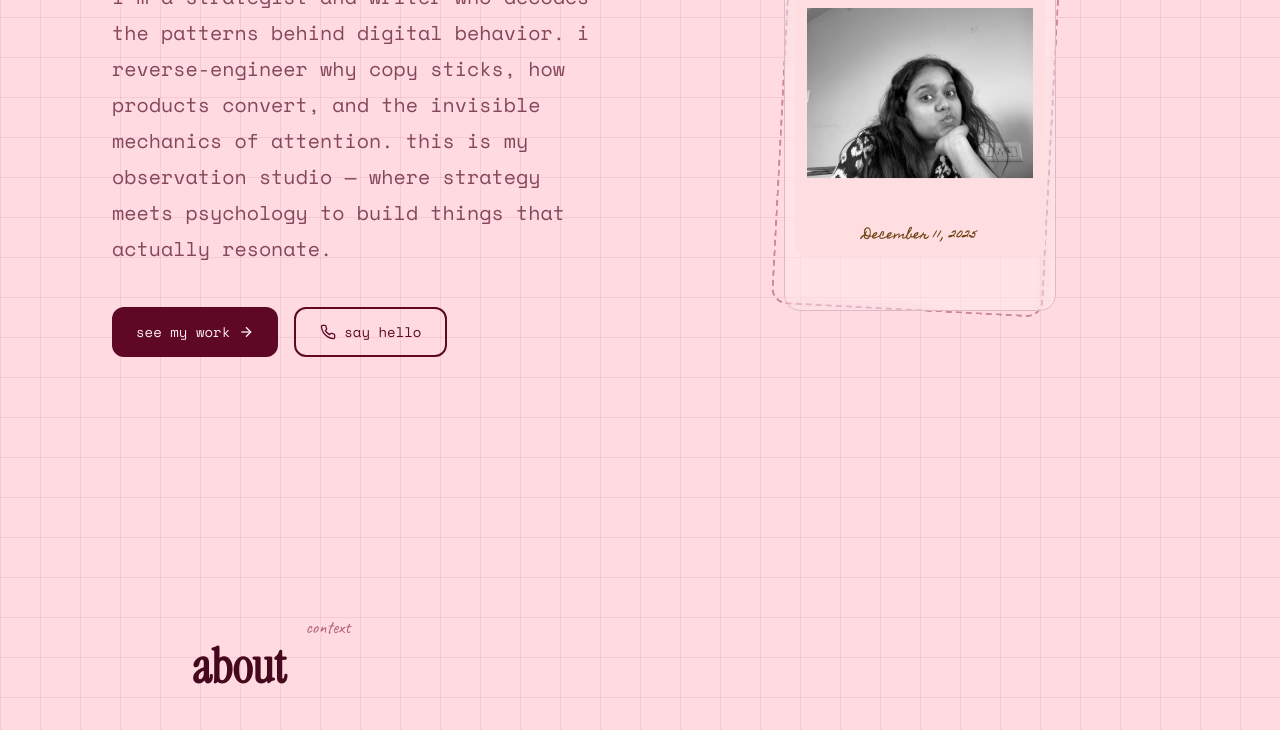
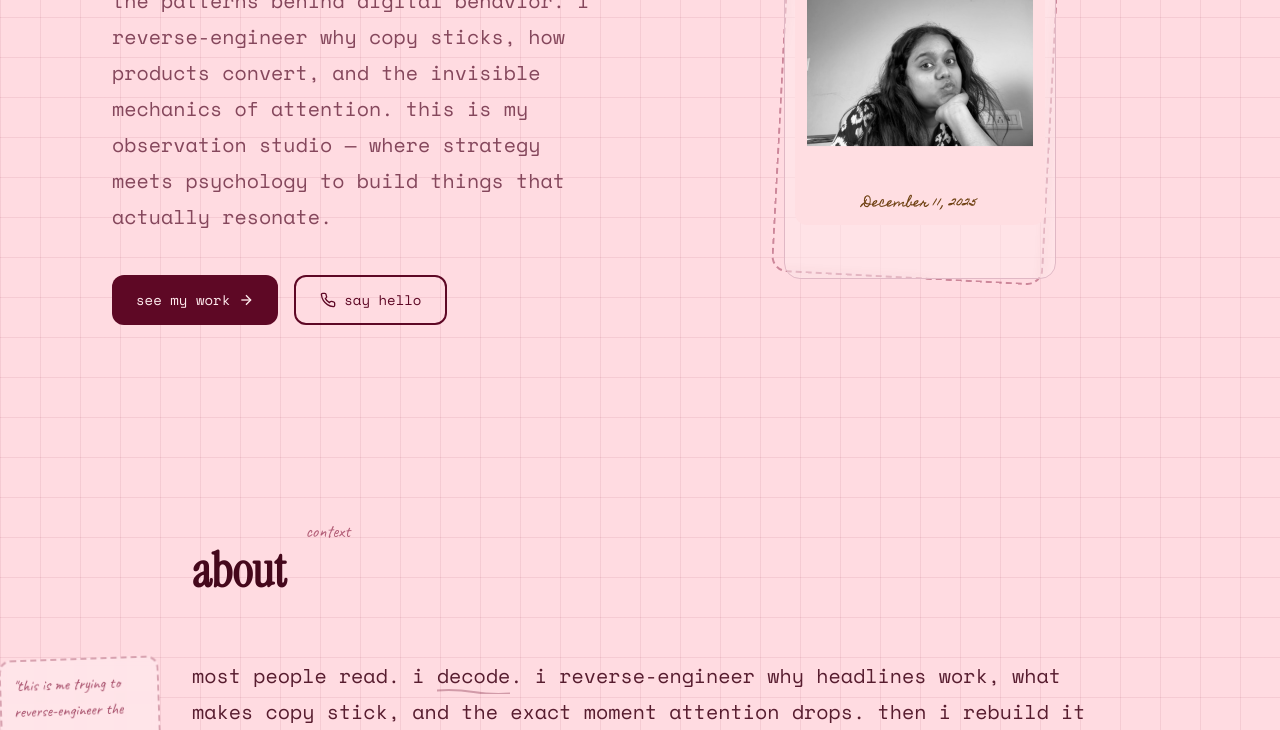
Before and after one commit to sharanyeah/sharanyeah, a website with bundled scripts: page index.html in a window 1280 px wide. Shown: the part 423-1153 px from the top of the page. Built offline with nearby package versions, Linux system fonts and the light colour scheme; files whose address does not match are found by name.

Commit message:
Update styles.css

```diff
--- a/styles.css
+++ b/styles.css
@@ -1431,7 +1431,7 @@ main {
 }
 
 @media (min-width: 1024px) {
-  .section-container { padding: 6rem 3rem; }
+  .section-container { padding: 4rem 3rem; }
 }
 
 .contact-intro {
```
